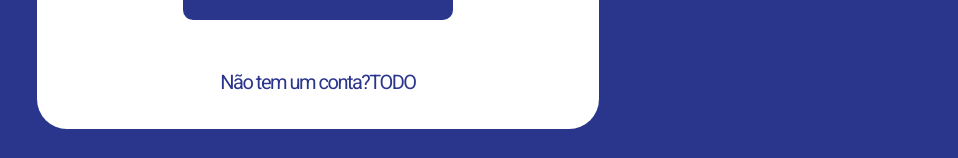
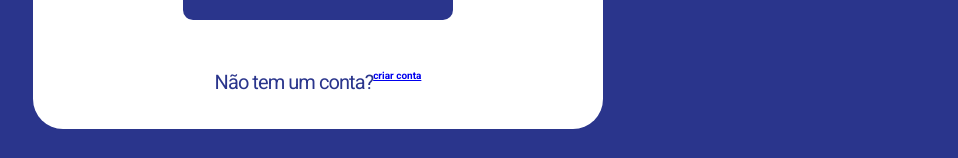
Before and after one commit to devot-academy/devot-finance-web, a Next.js app: page /login in a window 1280 px wide. Shown: the part 536-694 px from the top of the page, without its empty margins (322-1280 px from the left). Built offline with nearby package versions, Linux system fonts and the light colour scheme; a web font is replaced by a local one.

Commit message:
link component

```diff
--- a/src/components/atoms/text/styles.ts
+++ b/src/components/atoms/text/styles.ts
@@ -10,7 +10,7 @@ export const typeMapper = {
       font-family: ${props => props.theme.FONTS.HEADING};
       font-weight: ${props => props.theme.FONTS.FONT_WEIGHTS.BOLD};
       font-size: 2rem;
-      letter-spacing: -1.5px;
+      letter-spacing: -0.09375rem;
       text-align: left;
     `
   },
@@ -19,7 +19,7 @@ export const typeMapper = {
       font-family: ${props => props.theme.FONTS.BODY};
       font-weight: ${props => props.theme.FONTS.FONT_WEIGHTS.BOLD};
       font-size: 2.5rem;
-      letter-spacing: -1.5px;
+      letter-spacing: -0.09375rem;
       text-align: left;
     `
   },
@@ -36,7 +36,7 @@ export const typeMapper = {
       font-family: ${props => props.theme.FONTS.BODY};
       font-weight: ${props => props.theme.FONTS.FONT_WEIGHTS.REGULAR};
       font-size: 2rem;
-      letter-spacing: -1.5px;
+      letter-spacing: -0.09375rem;
       text-align: left;
     `
   }
--- /dev/null
+++ b/src/components/molecules/link/index.tsx
@@ -0,0 +1,16 @@
+import React from 'react';
+import Link from 'next/link';
+import * as S from './styles';
+import { ITextProps } from '../../atoms/text';
+
+export type ILinkProps = ITextProps & {
+  href: string;
+};
+
+export default function LinkText({ href, children, ...rest }: ILinkProps) {
+  return (
+    <Link href={href} passHref>
+      <S.LinkComponent {...rest}>{children}</S.LinkComponent>
+    </Link>
+  );
+}
--- a/src/components/templates/login/index.tsx
+++ b/src/components/templates/login/index.tsx
@@ -1,9 +1,9 @@
 import React from 'react'
 import * as S from './styles'
-
 import Icon from '../../atoms/icon'
 import Text from '../../atoms/text'
 import Button from '../../molecules/button'
+import Link from 'next/link'
 
 export default function LoginTemplate() {
     return <S.Container>
@@ -24,7 +24,9 @@ export default function LoginTemplate() {
             </S.Form>
             <S.CreateAccountContent>
                 <Text type='body-1' color='PRIMARY'>Não tem um conta?</Text>
-                <Text type='body-1' color='PRIMARY'>TODO</Text>
+                <Link href="/outra-pagina">
+                 criar conta
+                </Link>
             </S.CreateAccountContent>
         </S.FormContent>
         <S.LogoContent>
```
Also changed, not shown: src/components/molecules/link/styles.ts (added, +11 -0 lines).
